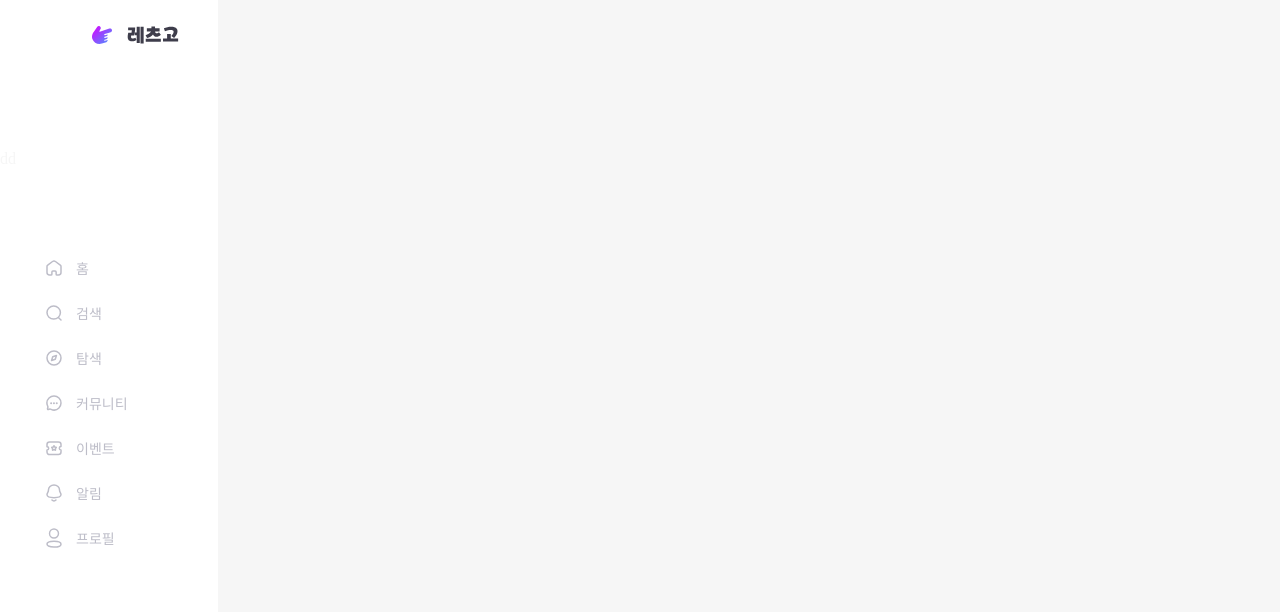
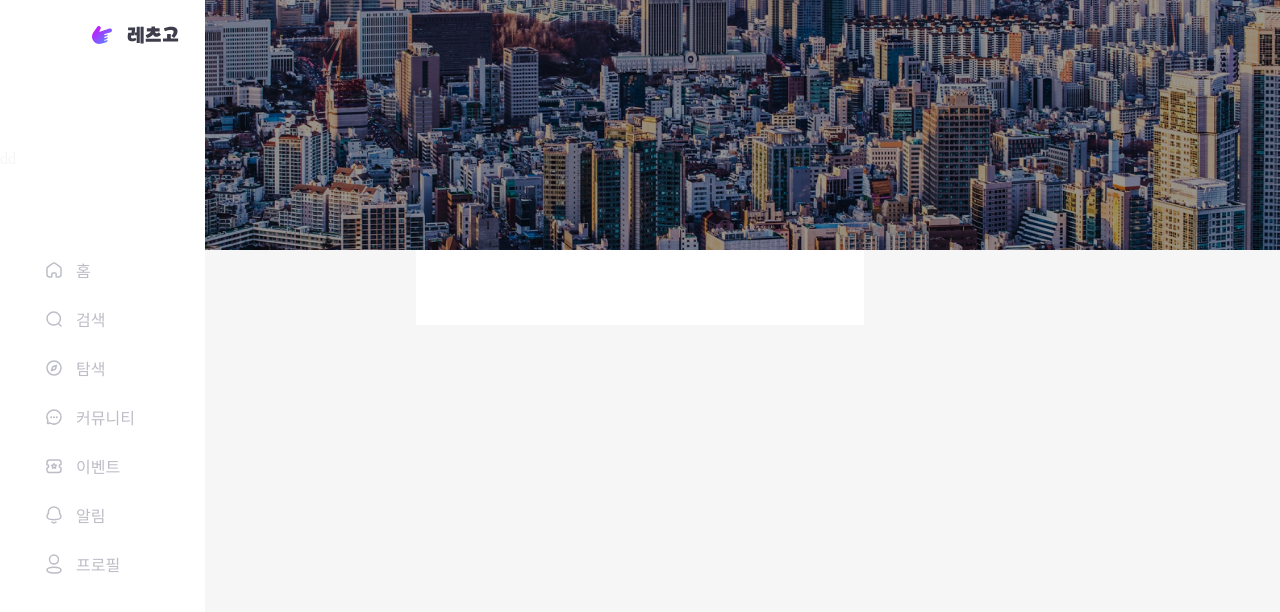
Before and after one commit to TW00D/letsgo-web-mini, a React (Vite) app: page / in a window 1280 px wide. Shown: the top 612 px of the page. Built offline with nearby package versions, Linux system fonts and the light colour scheme; a web font is replaced by a local one.

Commit message:
chore: 종속성 설치

```diff
--- a/package.json
+++ b/package.json
@@ -16,6 +16,8 @@
     "react-dom": "^18.2.0",
     "react-floating-label": "^1.0.0",
     "react-floating-label-input": "^4.3.4",
+    "react-helmet": "^6.1.0",
+    "react-helmet-async": "^2.0.4",
     "react-hot-toast": "^2.4.1",
     "react-query": "^3.39.3",
     "react-router-dom": "^6.22.2",
--- a/src/components/Auth/Signup/SignupSecond/index.tsx
+++ b/src/components/Auth/Signup/SignupSecond/index.tsx
@@ -34,7 +34,7 @@ const SignupSecond = () => {
     }
   };
 
-  const onSubmit = (e) => {
+  const onSubmit = (e: any) => {
     e.preventDefault();
   };
 
--- a/src/components/Home/index.tsx
+++ b/src/components/Home/index.tsx
@@ -1,12 +1,18 @@
+import Header from "../common/Header";
+import banner from "../../assets/banner.png";
 import Nav from "../common/Nav";
-import * as h from "./style"
+import * as h from "./style";
 
 const Home = () => {
-    return (
-        <h.HomeContainer>
-          <Nav />
-        </h.HomeContainer>
-    )
-}
+  return (
+    <h.HomeContainer>
+      <Nav />
+      <h.HomeTopWrap>
+        <img src={banner} alt="배너입니다" />
+        <Header />
+      </h.HomeTopWrap>
+    </h.HomeContainer>
+  );
+};
 
 export default Home;
--- a/src/components/Home/style.ts
+++ b/src/components/Home/style.ts
@@ -2,7 +2,20 @@ import styled from "styled-components";
 
 export const HomeContainer = styled.div`
   display: flex;
+  justify-content: center;
   width: 100%;
   height: 100vh;
   background-color: #f6f6f6;
-`
+`;
+
+export const HomeTopWrap = styled.div`
+  width: 100%;
+  display: flex;
+  align-items: center;
+  flex-direction: column;
+
+  img {
+    width: 100%;
+    height: 250px;
+  }
+`;
--- /dev/null
+++ b/src/components/common/Header/index.tsx
@@ -0,0 +1,12 @@
+import { useState } from "react";
+import * as h from "./style";
+
+const Header = () => {
+  return (
+    <h.HeaderContainer>
+
+    </h.HeaderContainer>
+  );
+};
+
+export default Header;
--- /dev/null
+++ b/src/components/common/Header/style.ts
@@ -0,0 +1,7 @@
+import styled from "styled-components";
+
+export const HeaderContainer = styled.div`
+  width: 35%;
+  height: 75px;
+  background-color: #fff;
+`;
--- a/src/components/common/Nav/index.tsx
+++ b/src/components/common/Nav/index.tsx
@@ -27,7 +27,7 @@ const Nav = () => {
         })}
       </n.NavMidWrap>
     </n.NavContainer>
-    )
-}
+  );
+};
 
 export default Nav;
--- a/src/components/common/Nav/style.ts
+++ b/src/components/common/Nav/style.ts
@@ -6,7 +6,7 @@ export const NavContainer = styled.div`
   top: 0;
   left: 0;
 
-  width: 17%;
+  width: 16%;
   height: 100vh;
 
   display: flex;
@@ -59,7 +59,7 @@ export const NavCategoryBox = styled.div`
   display: flex;
   align-items: center;
 
-  font-size: 14px;
+  font-size: 16px;
   column-gap: 14px;
   cursor: pointer;
 `;
```
Also changed, not shown: src/assets/banner.png (added), src/components/Auth/Login/style.ts (line endings or trailing spaces), 1 other file (tests, documents, lock files or other folders). Lines whose indentation alone changed are shown as unchanged.
